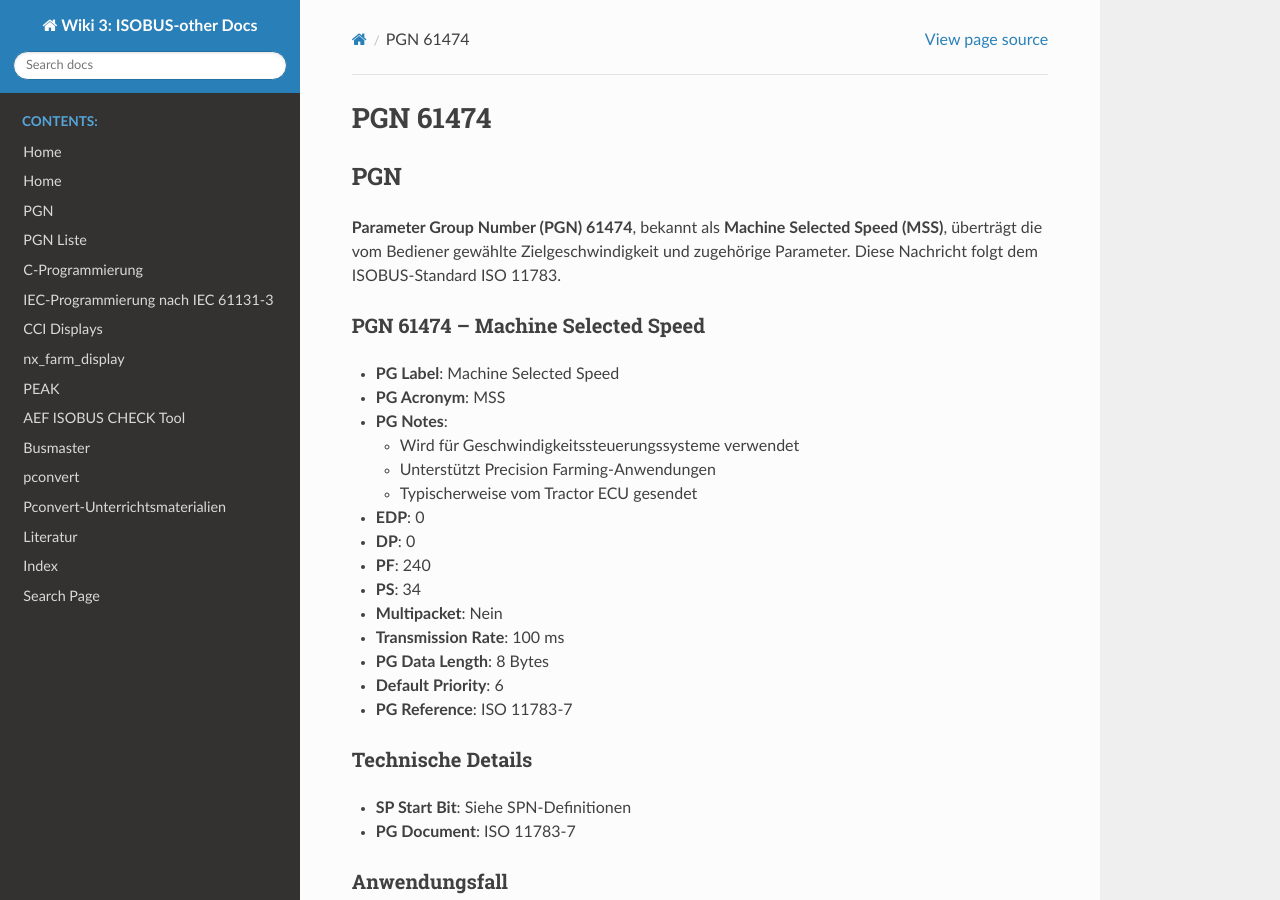
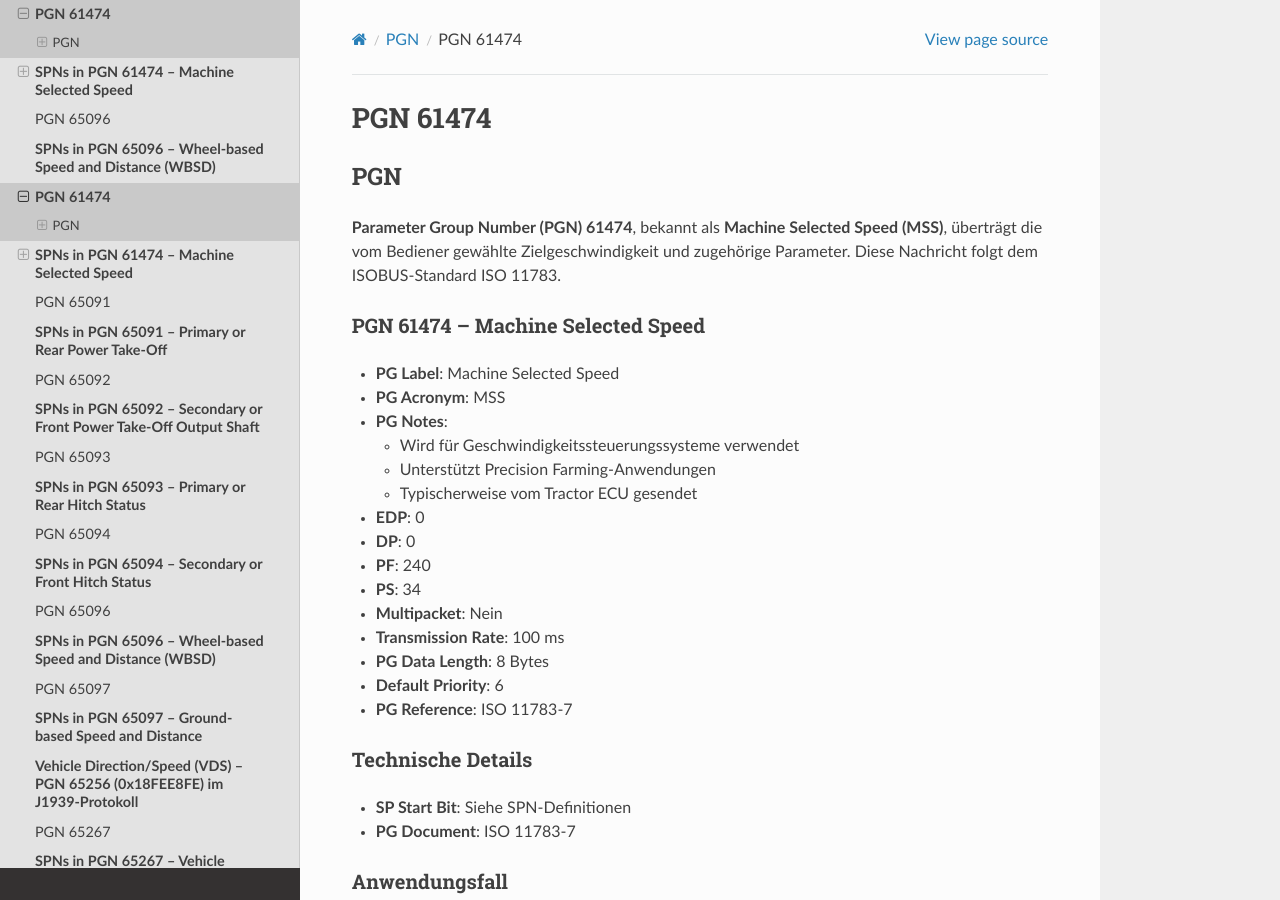
Before and after one commit to Meisterschulen-am-Ostbahnhof-Munchen/ISOBUS-other-docs, a Sphinx documentation site: the page built from docs/PGN/PGN_61474.md, in a window 1280 px wide and 900 px high. Built offline with Sphinx 7.4.7 and the Read the Docs theme 3.1.0, drawn with Linux system fonts in a browser that asks for light colours.

Commit message:
Update PGN.md
Add pgn pages to toctree

````diff
--- a/docs/PGN/PGN.md
+++ b/docs/PGN/PGN.md
@@ -85,7 +85,16 @@ Eine **Parameter Group Number (PGN)** ist ein zentrales Element der ISOBUS-Kommu
 
 ```{toctree}
 :caption: 'PGN'
+PGN_129026
+PGN_61474
 PGN_65096
-PGN_129026
+PGN_61474
+PGN_65091
+PGN_65092
+PGN_65093
+PGN_65094
+PGN_65096
+PGN_65097
 PGN_65256
+PGN_65267
 ```
````
